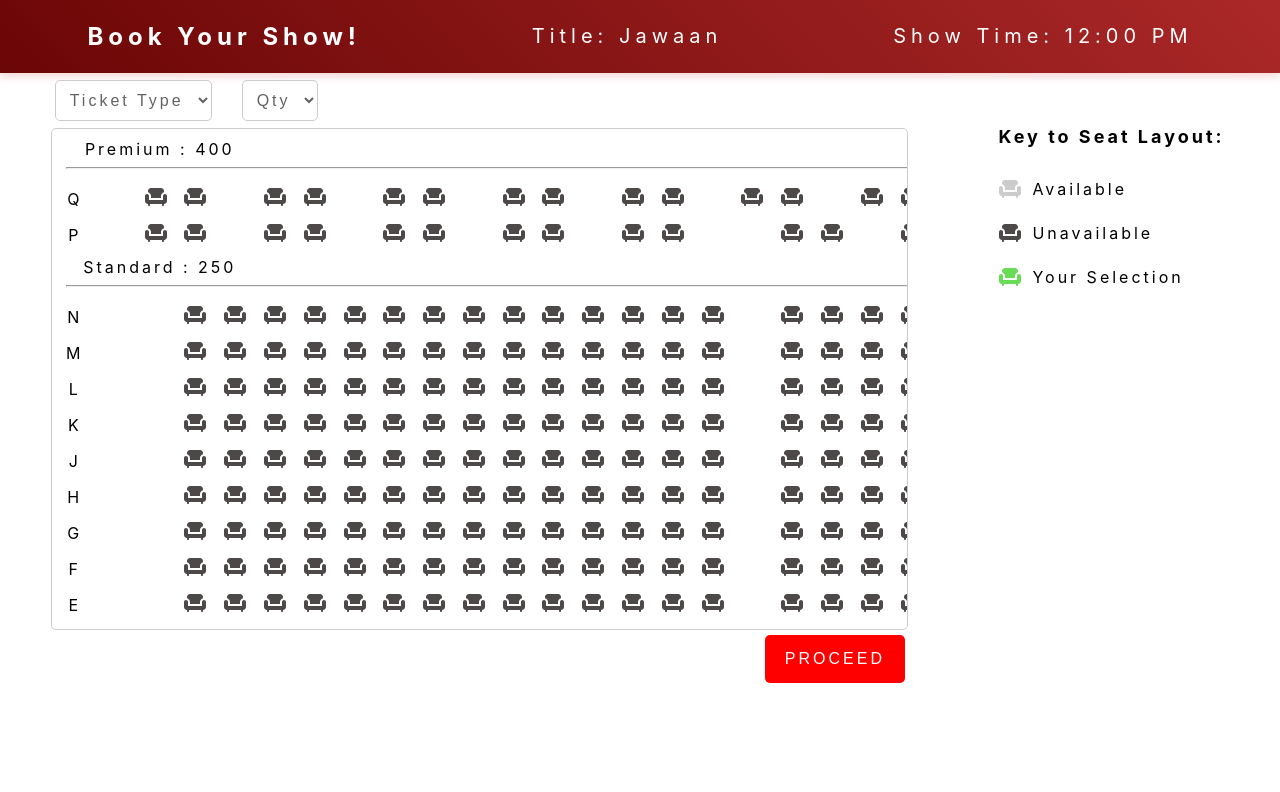
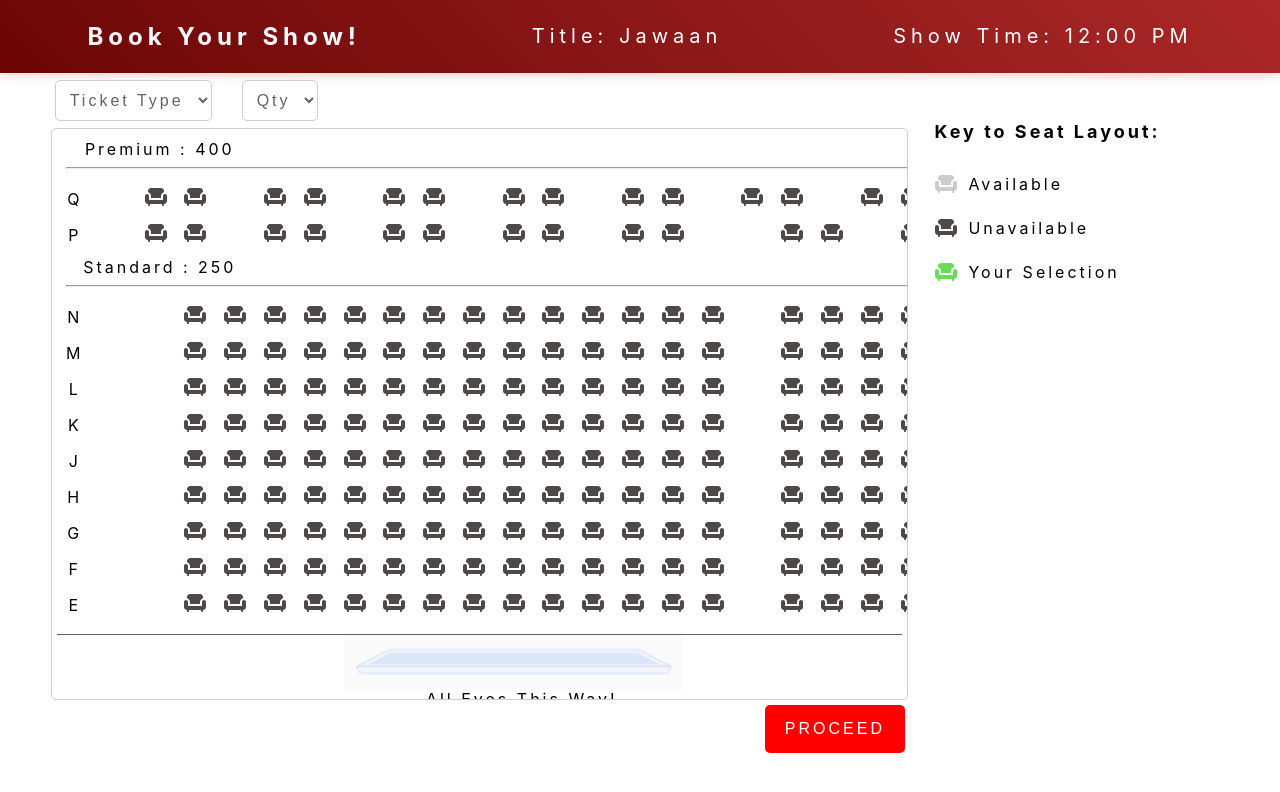
Before and after one commit to gujjarsaab01/lead_rat, a React (Create React App) app: page / in a window 1280 px wide. Shown: the top 792 px of the page. Built offline with nearby package versions, Linux system fonts and the light colour scheme.

Commit message:
updated code

```diff
--- a/src/App.css
+++ b/src/App.css
@@ -5,7 +5,8 @@ body {
     sans-serif;
   -webkit-font-smoothing: antialiased;
   -moz-osx-font-smoothing: grayscale;
-  overflow: hidden;
+  overflow-y: scroll;
+  overflow-x: hidden;
 }
 
 code {
@@ -81,12 +82,14 @@ code {
   margin-bottom: 5px;
   padding: 5px;
   max-width: 66%;
+  max-height: 70vh;
   /* padding-top: 1rem; */
   border: 1px solid #ccc;
   position: relative;
 
   border-radius: 5px;
   overflow-y: scroll;
+  overflow-x: hidden;
 }
 .container p {
   margin: 0;
@@ -115,14 +118,36 @@ button {
  button:hover {
   background-color: #45a049;
 }
+.screen{
+  display: flex;
+  flex-direction: column;
+  justify-content: center;
+  align-items: center;
+  border-top:1px solid #5a6268;
+  margin-top: 10px;
+
+}
+.screen img{
+  /* border-top:1px solid #5a6268; */
+  position: relative;
+  width: 40%;
+ left: 4%;
+
+
+}
+.screen p{
+position: relative;
+left: 5%;
+letter-spacing: 3px;
+}
 
 /*  styles info component */
 .info {
   /* padding: 20px; */
   /* border-radius: 5px; */
   position: relative;
-  top: -5%;
-  left: -110%;
+  top: -5.3%;
+  left: -135%;
   flex-wrap: wrap;
 }
 
--- a/src/component/table.js
+++ b/src/component/table.js
@@ -108,7 +108,11 @@ function Table({ proceed, setProceed, setConfirm }) {
               );
             })}
           </tbody>
-        </table>
+          </table>
+          <div className="screen">
+            <img src="screen.png" alt="" />
+            <p>All Eyes This Way!</p>
+          </div>
       </div>
       <button className="letter-spacing" onClick={() => setConfirm(true)}>PROCEED</button>
       </div>
```
Also changed, not shown: public/screen.png (added).
